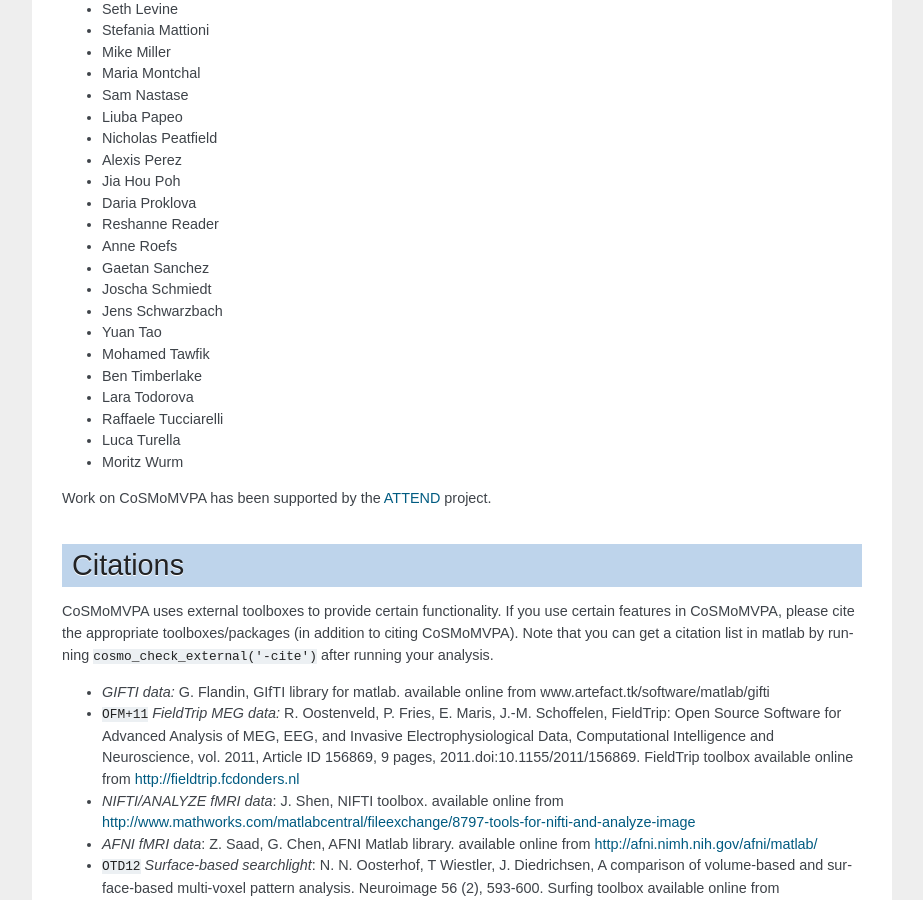
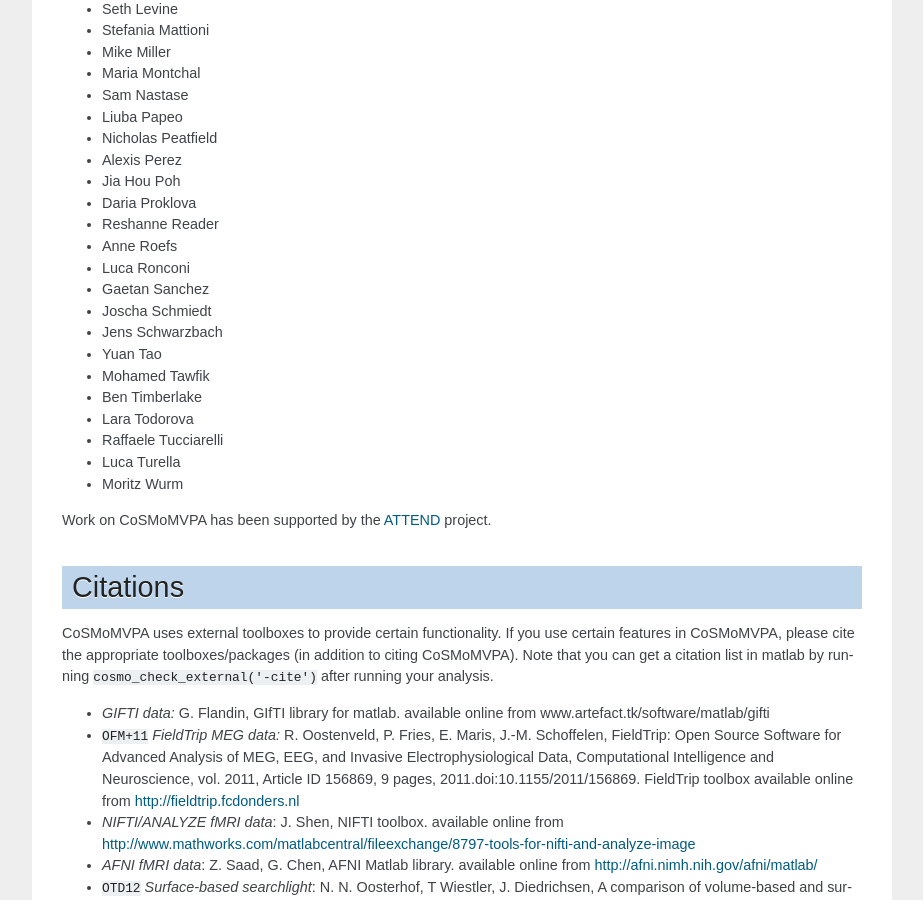
Before and after one commit to CoSMoMVPA/CoSMoMVPA, a Sphinx documentation site: the page built from doc/source/thanks.rst, in a window 1280 px wide and 900 px high, scrolled down 1053 px. Shown: the whole window, without its empty margins (198-1121 px from the left). Built offline with Sphinx 7.4.7, drawn with Linux system fonts in a browser that asks for light colours; pages that are not in the unit, such as notebooks, are missing from menus; cross-references to code outside the pages are shown as plain code.

Commit message:
BF+ACK: remove too stringent test for unit length, which could raise an error due to rounding issue. Thanks to #Luca Ronconi# for reporting the issue

```diff
--- a/doc/source/thanks.rst
+++ b/doc/source/thanks.rst
@@ -57,6 +57,7 @@ The following people have provided valuable suggestions, advice, support, or cod
 + Daria Proklova
 + Reshanne Reader
 + Anne Roefs
++ Luca Ronconi
 + Gaetan Sanchez
 + Joscha Schmiedt
 + Jens Schwarzbach
```
Also changed, not shown: 2 other files.
